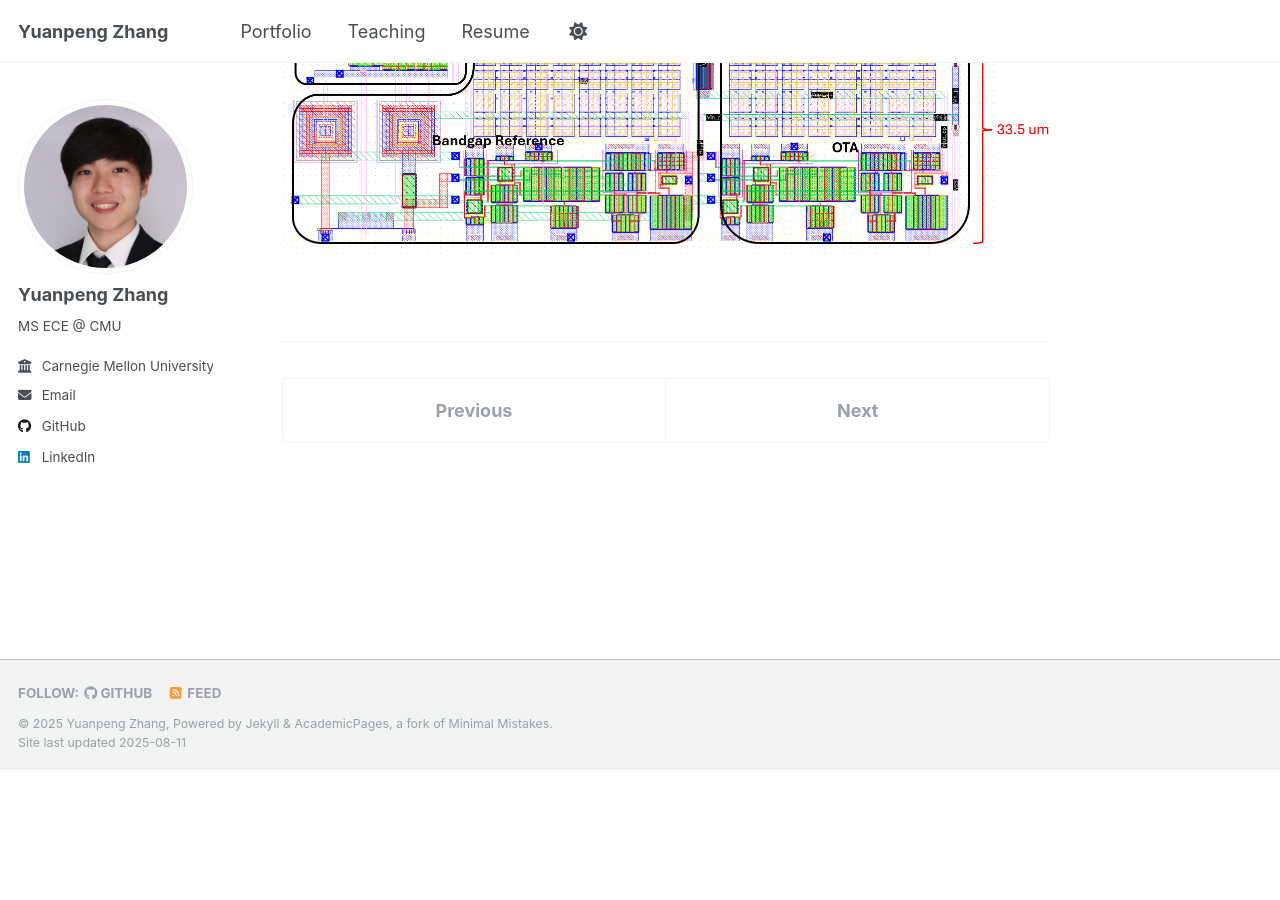
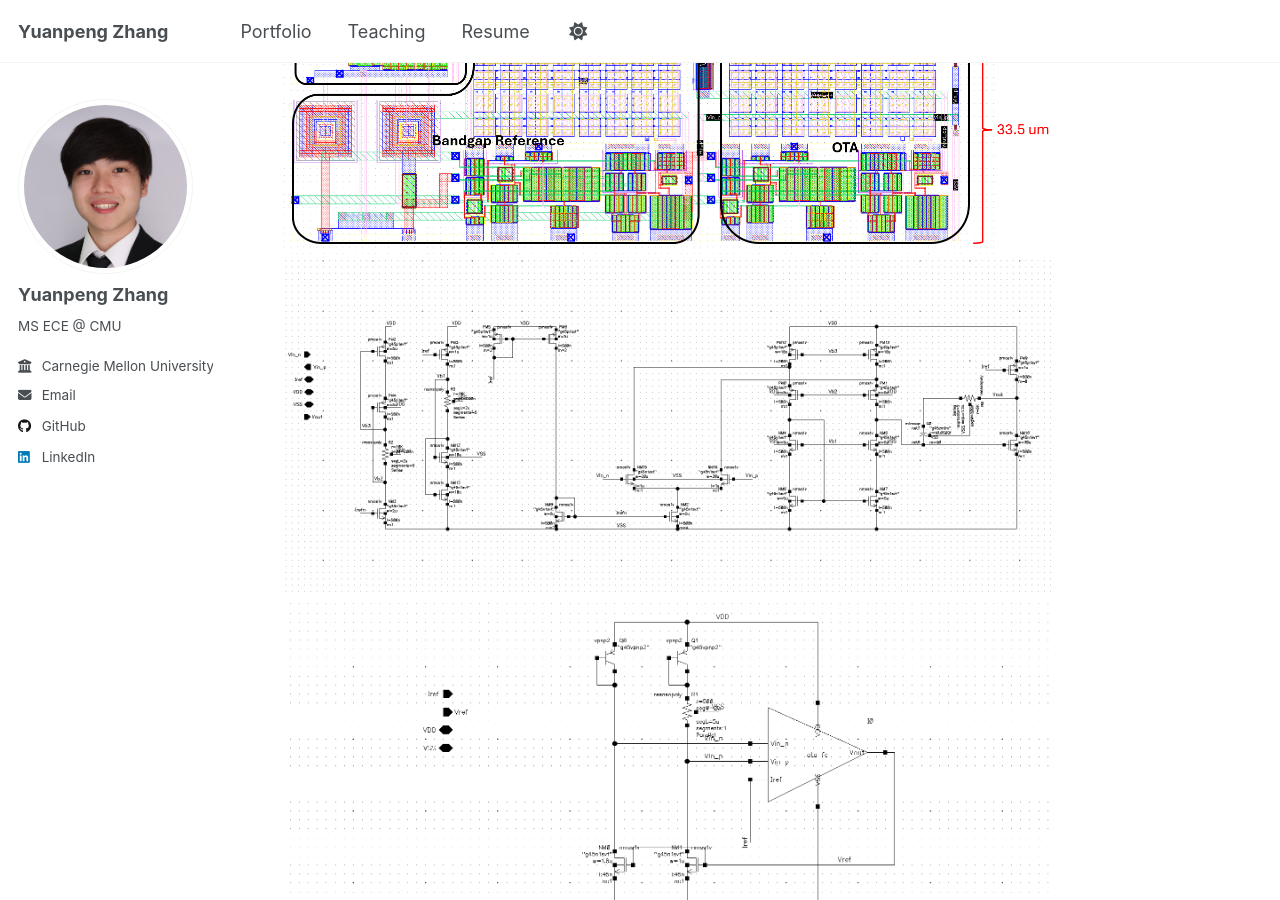
Before and after one commit to yuanpenguin/yuanpenguin.github.io, a Jekyll site: the page built from _portfolio/portfolio-5.md, in a window 1280 px wide and 900 px high, scrolled down 324 px. Built offline with Jekyll 4.4.1, drawn with Linux system fonts in a browser that asks for light colours; a script that is not in the unit is left out; before the commit the page ends 1094 px from its top, so only the background shows below that.

Commit message:
Update portfolio-5.md

```diff
--- a/_portfolio/portfolio-5.md
+++ b/_portfolio/portfolio-5.md
@@ -7,3 +7,6 @@ collection: portfolio
 This is a personal project I've been recently working on. I'm designing a 5V to 3.3V LDO using the Cadence GPDK, which takes in a noisy power input and outputs a steady DC voltage. LDOs are a fundamental block of analog IC design and see frequent use in providing stable power to other circuits on-chip. Circuit schematics, layouts, and specs are shown below.
 
 ![Labeled LDO Layout](/images/ldo_layout_labeled.png)
+![](/images/ota_schematic.png)
+![](/images/bandgap_schematic.png)
+![](/images/bias_schematic.png)
```
